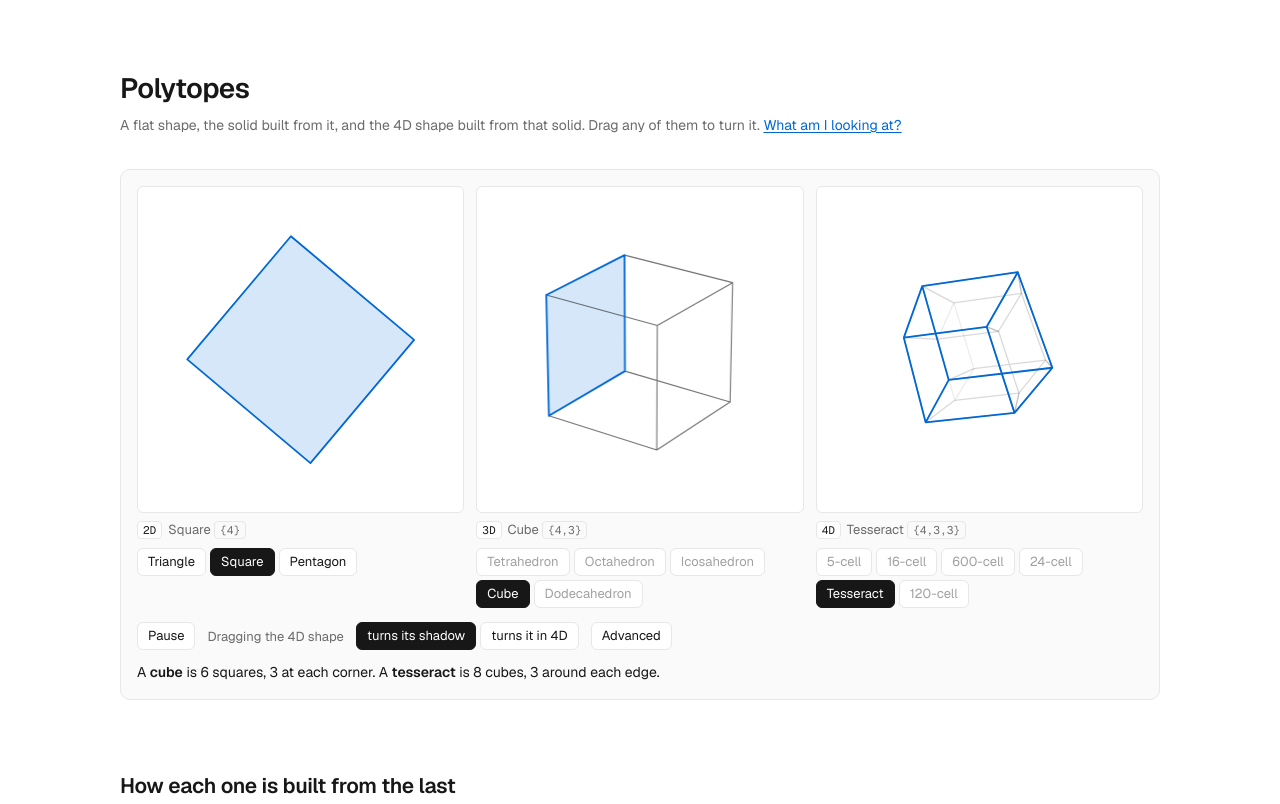
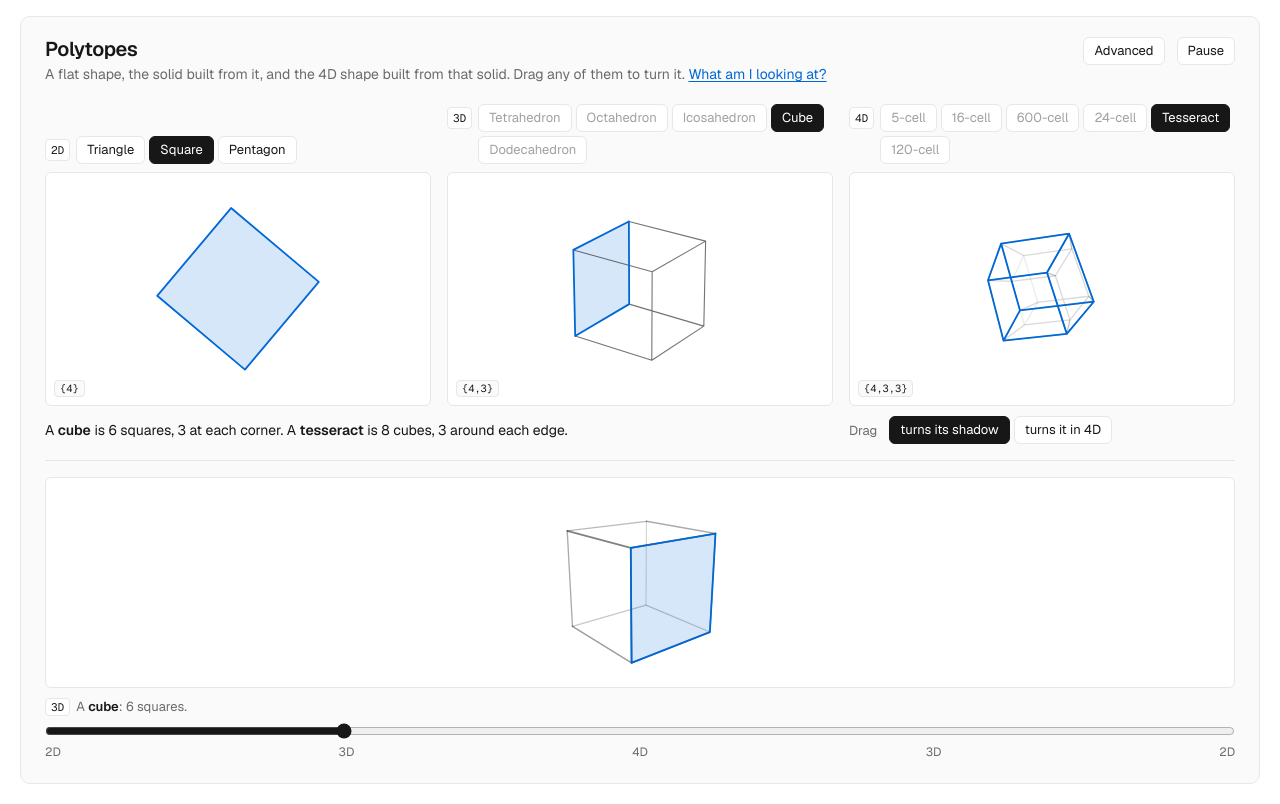
Before and after one commit to kamath/polytopes, a website built with Vite: page index.html in a window 1280 px wide. Shown: the top 804 px of the page. Built offline with nearby package versions, Linux system fonts and the light colour scheme.

Commit message:
Refactor home page layout and unify animation controls

```diff
--- a/index.html
+++ b/index.html
@@ -10,40 +10,50 @@
 <link rel="stylesheet" href="https://fonts.googleapis.com/css2?family=Geist:wght@400;500;600&family=Geist+Mono:wght@400;500&display=swap">
 </head>
 <body>
-<main class="wide">
+<main class="wide app">
+<figure class="fig" id="viz">
+  <div class="bar">
+    <div>
       <h1>Polytopes</h1>
-<p class="meta">A flat shape, the solid built from it, and the 4D shape built from that solid. Drag any of them to turn it. <a href="explainer.html">What am I looking at?</a></p>
-<figure class="fig" id="viz">
-  <div class="tri">
-    <div><div class="cv"><canvas role="img" aria-label="The flat shape"></canvas></div><p class="lab" id="viz-l2"></p><div class="seg" id="viz-b2" role="group" aria-label="Flat shape"></div></div>
-    <div><div class="cv"><canvas role="img" aria-label="The solid built from the flat shape"></canvas></div><p class="lab" id="viz-l3"></p><div class="seg" id="viz-b3" role="group" aria-label="Solid"></div></div>
-    <div class="last"><div class="cv"><canvas role="img" aria-label="The solid shadow of the 4D shape built from the solid"></canvas></div><p class="lab" id="viz-l4"></p><div class="seg" id="viz-b4" role="group" aria-label="4D shape"></div></div>
+      <p class="meta">A flat shape, the solid built from it, and the 4D shape built from that solid. Drag any of them to turn it. <a href="explainer.html">What am I looking at?</a><span class="advonly"> Scroll or pinch to zoom. Shift-drag or two fingers to move the view.</span></p>
     </div>
     <div class="ctl">
-    <button class="btn" id="viz-play" type="button" aria-pressed="false">Pause</button>
-    <span class="k">Dragging the 4D shape</span>
+      <div class="ctl" id="viz-advrow" hidden>
+        <label class="chk"><input type="checkbox" id="viz-solid"> Solid faces</label>
+        <button class="btn" id="viz-reset" type="button">Reset view</button>
+      </div>
+      <button class="btn" id="viz-adv" type="button" aria-pressed="false" aria-controls="viz-advrow">Advanced</button>
+      <button class="btn" id="viz-play" type="button">Pause</button>
+    </div>
+  </div>
+  <div class="tri pick">
+    <div class="col"><span class="tag">2D</span><div class="seg" id="viz-b2" role="group" aria-label="Flat shape"></div></div>
+    <div class="col"><span class="tag">3D</span><div class="seg" id="viz-b3" role="group" aria-label="Solid"></div></div>
+    <div class="col last"><span class="tag">4D</span><div class="seg" id="viz-b4" role="group" aria-label="4D shape"></div></div>
+  </div>
+  <div class="tri shapes">
+    <div class="cv"><canvas role="img" aria-label="The flat shape"></canvas><span class="sym" id="viz-l2"></span></div>
+    <div class="cv"><canvas role="img" aria-label="The solid built from the flat shape"></canvas><span class="sym" id="viz-l3"></span></div>
+    <div class="cv last"><canvas role="img" aria-label="The solid shadow of the 4D shape built from the solid"></canvas><span class="sym" id="viz-l4"></span></div>
+  </div>
+  <div class="tri note">
+    <p class="out" id="viz-out"></p>
+    <div class="ctl last">
+      <span class="k">Drag</span>
       <div class="seg" id="viz-drag" role="group" aria-label="Dragging the 4D shape">
         <button class="btn" data-d="3" type="button" aria-pressed="true">turns its shadow</button>
         <button class="btn" data-d="4" type="button" aria-pressed="false">turns it in 4D</button>
       </div>
-    <button class="btn" id="viz-adv" type="button" aria-pressed="false" aria-controls="viz-advrow">Advanced</button>
     </div>
-  <div class="ctl" id="viz-advrow" hidden>
-    <label class="chk"><input type="checkbox" id="viz-solid"> Solid faces</label>
-    <button class="btn" id="viz-reset" type="button">Reset view</button>
-    <span class="k">Scroll or pinch to zoom. Shift-drag or two fingers to move the view.</span>
   </div>
-  <p class="out" id="viz-out"></p>
-</figure>
-<h2>How each one is built from the last</h2>
-<figure class="fig" id="build">
+  <div id="build">
     <div class="cv wide"><canvas role="img" aria-label="Copies of the flat shape folding up into the solid, then copies of the solid folding up into the 4D shape, and back"></canvas></div>
     <p class="lab" id="build-out"></p>
     <div class="ctl">
-    <button class="btn" id="build-play" type="button">Pause</button>
       <input type="range" id="build-t" min="0" max="4" step="any" value="0" aria-label="Build, from flat shape to 4D shape and back">
     </div>
     <div class="ticks" id="build-ticks" aria-hidden="true"></div>
+  </div>
 </figure>
 </main>
 <script type="module" src="/src/home.js"></script>
--- a/src/home.js
+++ b/src/home.js
@@ -11,7 +11,7 @@ const SOLID=[
 const TOPE=[
   {k:5,name:'5-cell',cell:'3,3',r:3},{k:16,name:'16-cell',cell:'3,3',r:4},{k:600,name:'600-cell',cell:'3,3',r:5},
   {k:24,name:'24-cell',cell:'3,4',r:3},{k:8,name:'Tesseract',cell:'4,3',r:3},{k:120,name:'120-cell',cell:'5,3',r:3}];
-const cvs=$('#viz').querySelectorAll('canvas'),out=$('#viz-out'),playBtn=$('#viz-play'),cache={};
+const cvs=$('#viz .shapes').querySelectorAll('canvas'),out=$('#viz-out'),playBtn=$('#viz-play'),cache={};
 let sol=SOLID[3],tope=TOPE[4],G3,S3,P4,hi=[],fill4=null,play=!RM,drag4=false,ang=0,adv=false,solidOn=false;
 const faceOf=s=>POLY.find(x=>x.p==+s.s[0]);
 // the 4D shape starts a little turned; rows of M are where each screen axis reads from
@@ -45,8 +45,8 @@ const f4=mk(cvs[2],(f,ts)=>{const d=dt(f,ts);
 pull(f4,(dx,dy)=>{if(drag4){turn(0,3,dx*.01);turn(1,3,dy*.01);}else{f4.yaw+=dx*.01;f4.pitch=Math.max(-1.5,Math.min(1.5,f4.pitch+dy*.01));}});
 
 // ---------- Build: one flat shape, copies of it folded up into the solid, copies of the solid folded up into the 4D shape, and back ----------
-const bInp=$('#build-t'),bOut=$('#build-out'),bBtn=$('#build-play');
-let NB,bKey,bt=0,bplay=!RM,bStage='',sway=0,by=.5,bp=.3;
+const bInp=$('#build-t'),bOut=$('#build-out');
+let NB,bKey,bt=0,bStage='',sway=0,by=.5,bp=.3;
 const ramp=(x,a,b)=>{const t=Math.max(0,Math.min(1,(x-a)/(b-a)));return t*t*(3-2*t);};
 // both nets in one frame: the first face lies flat on the screen, the first cell lies in our space, and w is the way the cells fold
 function nets(){
@@ -71,7 +71,7 @@ const say=st=>{const face=faceOf(sol),A=n=>(/^[IO]/.test(n)?'An':/^\d/.test(n)?'
     foldB:()=>lab('3D → 4D','Folded up through the fourth direction until their faces meet, '+tope.r+' around each edge. We only see the shadow. Watch the blue one.'),
     tope:()=>lab('4D',A(tope.name)+': '+nc+' '+sol.pl+'. '+(NB.TB[NB.far].dep>1?'The blue one swung furthest, right round to the far side. It is nearest the lamp, so its shadow is the biggest.':'The blue one is one of the '+(nc-1)+' that folded up.'))}[st]();};
 const fb=mk($('#build canvas'),(f,ts)=>{const d=Math.min(50,ts-(f.last||ts)),max=+bInp.max,c=f.ctx;f.last=ts;
-  if(bplay){bt=(bt+d*.0002)%max;bInp.value=bt;sway+=d*.0004;}
+  if(play){bt=(bt+d*.0002)%max;bInp.value=bt;sway+=d*.0004;}
   const s=bt>max/2?max-bt:bt,inB=s>1,x=inB?s-1:s,T=inB?NB.TB:NB.TA,g=ramp(x,.1,.36),
     tilt=inB?1:ramp(x,.42,.75),u=ramp(x,.5,.9),L=fold(T,u),off=[],P3=[];
   const st=inB?(x<.08?'solid':x<.46?'netB':x<.92?'foldB':'tope'):(x<.08?'one':x<.46?'netA':x<.9?'foldA':'solid');if(st!=bStage)say(bStage=st);
@@ -95,13 +95,11 @@ const fb=mk($('#build canvas'),(f,ts)=>{const d=Math.min(50,ts-(f.last||ts)),max
   if(inB){grey(i=>!i,al);c.fillStyle=K.accent;c.globalAlpha=.09*g;for(const r of NB.farF){c.beginPath();poly(off[far],r);if(g>0)c.fill();}
     c.beginPath();for(const r of NB.farF)poly(off[far],r);ink(K.accent,g,1.8);}
   c.beginPath();poly(0,ring);ink(K.accent,hand,1.8);
-  c.globalAlpha=1;},{anim:bplay});
+  c.globalAlpha=1;},{anim:play});
 pull(fb,(dx,dy)=>{by+=dx*.01;bp=Math.max(-1.5,Math.min(1.5,bp+dy*.01));});
-const bSync=()=>{bBtn.textContent=bplay?'Pause':'Play';fb.anim=bplay;fb.last=0;};
-bBtn.addEventListener('click',()=>{bplay=!bplay;bSync();});bSync();
 bInp.addEventListener('input',()=>{bt=+bInp.value;fb.dirty=true;});
 // grabbing the slider hands control to the reader
-const bHold=()=>{if(bplay){bplay=false;bSync();}};bInp.addEventListener('pointerdown',bHold);bInp.addEventListener('keydown',bHold);
+const bHold=()=>{if(play){play=false;syncPlay();}};bInp.addEventListener('pointerdown',bHold);bInp.addEventListener('keydown',bHold);
 
 const lab=(tag,name,sym)=>'<span class="tag">'+tag+'</span>'+name+(sym?' <code>{'+sym+'}</code>':'');
 const bar=(el,items,on,ok,pick)=>{el.innerHTML=items.map((it,i)=>'<button class="btn'+(ok(it)?'':' off')+'" type="button" data-i="'+i+'" aria-pressed="'+(it===on)+'">'+it.name+'</button>').join('');
@@ -113,9 +111,9 @@ function show(){
   P4=tope?cache[tope.k]||(cache[tope.k]=polytope(tope.k)):null;hi=[];fill4=null;
   if(P4){const C=new Set(P4.cells[0]);for(const e of P4.E)if(C.has(e[0])&&C.has(e[1]))hi.push([e[0],e[1],0]);
     if(solidOn){const F=P4.F||(P4.F=faces(P4));fill4={F,M:F.filter(r=>r.every(v=>C.has(v)))};}}
-  $('#viz-l2').innerHTML=lab('2D',face.name,face.p);
-  $('#viz-l3').innerHTML=lab('3D',sol.name,sol.s);
-  $('#viz-l4').innerHTML=tope?lab('4D',tope.name,tope.cell+','+tope.r):lab('4D','Nothing');
+  $('#viz-l2').innerHTML='<code>{'+face.p+'}</code>';
+  $('#viz-l3').innerHTML='<code>{'+sol.s+'}</code>';
+  $('#viz-l4').innerHTML=tope?'<code>{'+tope.cell+','+tope.r+'}</code>':'';
   bar($('#viz-b2'),POLY,face,()=>true,x=>pickSolid(SOLID.find(s=>+s.s[0]==x.p)));
   bar($('#viz-b3'),SOLID,sol,s=>faceOf(s)===face,pickSolid);
   bar($('#viz-b4'),TOPE,tope,t=>t.cell==sol.s,t=>{tope=t;sol=SOLID.find(s=>s.s==t.cell);show();});
@@ -127,7 +125,7 @@ function show(){
   bStage='';[f2,f3,f4,fb].forEach(f=>f.dirty=true);
 }
 function pickSolid(s){sol=s;tope=TOPE.find(t=>t.cell==s.s)||null;show();}
-const syncPlay=()=>{playBtn.textContent=play?'Pause':'Play';[f2,f3,f4].forEach(f=>{f.anim=play;f.last=0;});};
+const syncPlay=()=>{playBtn.textContent=play?'Pause':'Play';[f2,f3,f4,fb].forEach(f=>{f.anim=play;f.last=0;});};
 playBtn.addEventListener('click',()=>{play=!play;syncPlay();});syncPlay();
 seg([...$('#viz-drag').querySelectorAll('button')],b=>{drag4=b.dataset.d=='4';});
 // advanced mode: filled faces and a movable view; leaving it puts both back
--- a/src/style.css
+++ b/src/style.css
@@ -59,13 +59,41 @@ canvas.grab:active{cursor:grabbing}
 .btn[aria-pressed="true"]{background:var(--fg);color:var(--bg);border-color:var(--fg)}
 .btn:focus-visible,input:focus-visible{outline:2px solid var(--accent);outline-offset:2px}
 .seg{display:flex;flex-wrap:wrap;gap:4px}
-.tri .seg{margin-top:8px}
 .btn.off:not([aria-pressed="true"]){color:var(--faint)}
 .ticks{display:flex;justify-content:space-between;font-size:12px;color:var(--muted);margin-top:4px}
 .out{font-size:14px;line-height:1.5;margin:12px 0 0;font-variant-numeric:tabular-nums}
 .out b{font-weight:600}
 #build .lab{min-height:2.9em;margin-top:10px}
 #build .lab b{color:var(--fg);font-weight:600}
+
+/* Home: the whole page is one panel. On a screen with room for it, the panel fills the viewport and the canvases share whatever height is left. */
+main.app{padding-block:20px}
+.app .fig{margin:0}
+.app h1{font-size:20px;margin:0}
+.app .meta{margin:2px 0 0}
+.app .meta a{white-space:nowrap}
+.app .tri{gap:8px 16px}
+.bar{display:flex;align-items:flex-start;justify-content:space-between;gap:10px 24px;margin-bottom:18px}
+.bar>div:first-child{flex:1;min-width:0}
+.bar .ctl{margin:0;flex:none}
+#viz:not(.adv) .advonly{display:none}
+.app .pick{align-items:end}
+.pick .col{display:flex;align-items:baseline;min-width:0}
+.shapes{margin-top:8px}
+.sym{position:absolute;left:8px;bottom:6px;font-size:12px;pointer-events:none}
+.note{margin-top:10px;align-items:center}
+.note .out{grid-column:span 2;margin:0}
+.note .ctl{margin:0}
+#build{margin-top:16px;padding-top:16px;border-top:1px solid var(--line)}
+#build .ctl{margin-top:6px}
+@media (min-width:860px) and (min-height:620px){
+  main.app{max-width:1600px;height:100dvh;padding-block:16px;display:flex;flex-direction:column}
+  .app .fig{flex:1;min-height:0;display:flex;flex-direction:column;padding:20px 24px}
+  .app .cv{flex:1 1 0;min-height:0;aspect-ratio:auto}
+  .app .shapes{flex:9 1 0;min-height:0;grid-template-rows:minmax(0,1fr);align-items:stretch}
+  #build{flex:11 1 0;min-height:0;display:flex;flex-direction:column}
+}
+@media (min-width:1100px) and (min-height:620px){#build .lab{min-height:1.45em}}
 
 .fit{display:grid;grid-template-columns:minmax(0,1fr) minmax(0,1.1fr);gap:16px;align-items:start}
 .fit svg{display:block;width:100%;height:auto;background:var(--bg);border:1px solid var(--line);border-radius:6px}
@@ -94,6 +122,8 @@ canvas.grab:active{cursor:grabbing}
   .duo{grid-template-columns:minmax(0,2fr) minmax(0,3fr)}
   .tri{grid-template-columns:minmax(0,1fr) minmax(0,1fr)}
   .tri .last{grid-column:1 / -1}
+  .bar{flex-wrap:wrap}
+  .bar>div:first-child{flex-basis:100%}
   .cv.wide{aspect-ratio:4/3}
   .fit,.six{grid-template-columns:minmax(0,1fr)}
 }
```
Lines whose indentation alone changed are shown as unchanged.
